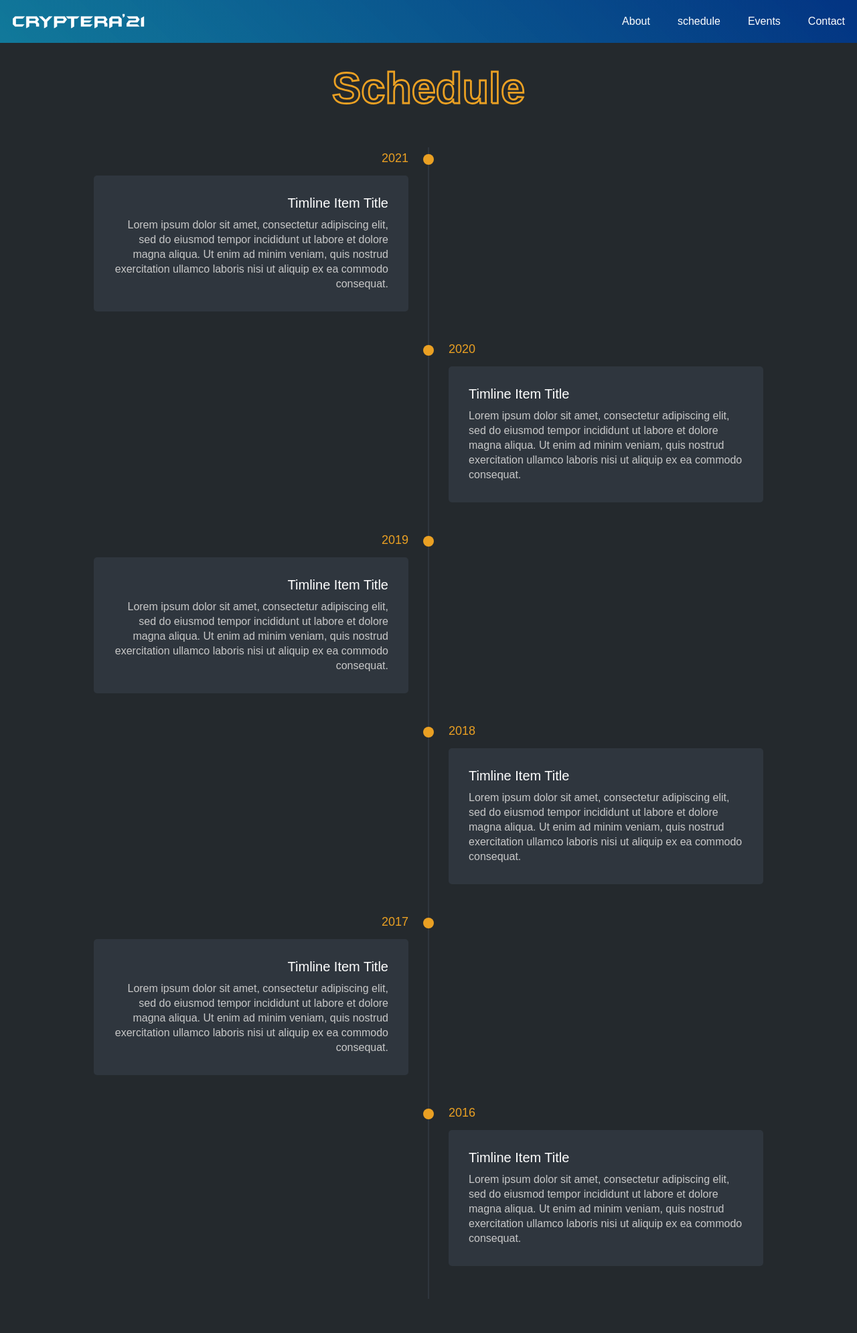
After one commit to SamarpanKarra/cryptra, a PHP site: page /timeline.html in a window 1280 px wide. The commit adds this page. Shown: the whole page at 67% size. Run offline with PHP 8.4, Linux system fonts and the light colour scheme.

Commit message:
timeline

```diff
--- a/events.html
+++ b/events.html
@@ -22,8 +22,8 @@
                     <i class="fa fa-times"></i>
                 </div>
                 <li><a href="#">About</a></li>
-                <li><a href="#">schedule</a></li>
-                <li><a href="#">Events</a></li>
+                <li><a href="timeline.html">schedule</a></li>
+                <li><a href="events.html">Events</a></li>
                 <li><a href="#">Contact</a></li>
             </ul>
             <div class="icon menu-btn">
--- a/style.css
+++ b/style.css
@@ -9,7 +9,7 @@
   box-sizing: border-box;
 }
 body{
-  font-family:'Montserrat', sans-serif;;
+  font-family:'Montserrat', sans-serif;
 }
 .navbar{
   position: fixed;
@@ -82,6 +82,15 @@ body{
   z-index: 5;
   object-fit: fill;
 }
+#preload video{
+  width: 100%;
+  height: 100%;
+  top: 0%;
+  left: 0%;
+  z-index: 9999;
+  object-fit: fill;
+  position: fixed;
+}
 /*--------------events--------------*/
 #event{
   background:#021841;
@@ -97,9 +106,9 @@ body{
 }
 svg text{
   stroke: #0ce9c4;
-  font-size: 90px;
+  font-size: 70px;
   font-weight: 700;
-  stroke-width: 5;
+  stroke-width: 3;
   animation: textAnimate 5s infinite alternate;
 }
 @keyframes textAnimate{
@@ -204,7 +213,119 @@ svg text{
   border: 1px solid #ffffff;
   color: #ffffff;
 }
+
+
+/* *{
+	margin: 0;
+	padding: 0;
+	box-sizing: border-box;
+} */
+#svg{
+	margin-bottom: -400px;
+	margin-top: -40px;
+}
+#svg text{
+	font-size: 70px;
+	stroke-width: 3;
+	stroke: #eaa023;
+}
+.timeline-section{
+	background-color: #24292d ;
+	min-height: 100vh;
+	min-width: 100%;
+	padding: 100px 15px;
+}
+.timeline-items{
+	max-width: 1000px;
+	margin: auto;
+	display: flex;
+	flex-wrap: wrap;
+	position: relative;
+}
+.timeline-item::before{
+	content: '';
+	position: absolute;
+	width: 2px;
+	height: 120%;
+	background-color: #2f363e;
+	left: calc(50% - 1px);
+}
+.timeline-item{
+	margin-bottom: 40px;
+	width: 100%;
+	position: relative;
+}
+.timeline-item:last-child{
+	margin-bottom: 0;
+}
+.timeline-item:nth-child(odd){
+	padding-right: calc(50% + 30px);
+	text-align: right;
+}
+.timeline-item:nth-child(even){
+	padding-left: calc(50% + 30px);
+}
+.timeline-dot{
+	height: 16px;
+	width: 16px;
+	background-color: #eaa023;
+	position: absolute;
+	left: calc(50% - 8px);
+	border-radius: 50%;
+	top: 10px;
+}
+.timeline-date{
+	font-size: 18px;
+	color: #eaa023;
+	margin: 6px 0 15px;
+}
+.timeline-content{
+	background-color: #2f363e;
+	padding: 30px;
+	border-radius: 5px;
+}
+.timeline-content h3{
+	font-size: 20px;
+	color: #ffffff;
+	margin: 0 0 10px;
+	text-transform: capitalize;
+	font-weight: 500;
+}
+.timeline-content p{
+	color: #c8c8c8;
+	font-size: 16px;
+	font-weight: 300;
+	line-height: 22px;
+}
+
+@media(max-width: 600px){
+
+	#svg{
+		margin-bottom: -250px;
+	}
+	#svg text{
+		font-size: 100px;
+	}
+	.timeline-item::before{
+		left: 7px;
+	}
+	.timeline-item:nth-child(odd){
+		padding-right: 0;
+		text-align: left;
+	}
+	.timeline-item:nth-child(odd),
+	.timeline-item:nth-child(even){
+		padding-left: 37px;
+	}
+	.timeline-dot{
+		left: 0;
+	}
+
+}
 @media (max-width:600px){
+  .containerr{
+    margin-top: -30px;
+  }
   .containerr .card{
     flex-direction: column;
     max-width: 350px;
@@ -241,7 +362,7 @@ svg text{
   }
 }
 @media (max-width:600px){
-  .navbar  .logo img{
+  .navbar .logo img{
     width: 35%;
     margin-left: 5%;
   }
@@ -284,8 +405,8 @@ svg text{
     text-align: center;
   }
   svg{
-    margin-bottom: 20px;
-    margin-top: -200px;
+    margin-bottom: 0px;
+    margin-top: -300px;
   }
   svg text{
     font-size: 200px;
--- /dev/null
+++ b/timeline.html
@@ -0,0 +1,92 @@
+<!DOCTYPE html>
+<html  lang="en">
+<head>
+	<title>TIMELINE</title>
+	<meta charset="utf-8">
+	<meta name="viewpoint" content="width=device-width, intial-scale=1">
+	<link rel="stylesheet" href="style.css">
+	<link rel="stylesheet" href="https://cdnjs.cloudflare.com/ajax/libs/font-awesome/4.7.0/css/font-awesome.min.css">
+
+</head>
+<body>
+	<div class="event">
+		<nav class="navbar">
+			<div class="content">
+				<div class="logo">
+					<a href="index.html"><img src="./Web-elemetns-20210829T064749Z-001/Web-elemetns/cryptera_21-white.png" alt=""></a>
+				</div>
+				<ul class="menu-list">
+					<div class="icon cancel-btn">
+						<i class="fa fa-times"></i>
+					</div>
+					<li><a href="#">About</a></li>
+					<li><a href="timeline.html">schedule</a></li>
+					<li><a href="events.html">Events</a></li>
+					<li><a href="#">Contact</a></li>
+				</ul>
+				<div class="icon menu-btn">
+					<i class="fa fa-bars"></i>
+				</div>
+			</div>
+		</nav>
+		<div class="timeline-section">
+			<svg id="svg" viewBox="0 0 1350 600">
+				<text x="50%" y="17%" fill="transparent" text-anchor="middle">
+					Schedule
+				</text>
+			</svg>
+			<div class="timeline-items">
+				<div class="timeline-item">
+					<div class="timeline-dot"></div>
+					<div class="timeline-date">2021</div>
+					<div class="timeline-content">
+						<h3> Timline item title</h3>
+						<p>Lorem ipsum dolor sit amet, consectetur adipiscing elit, sed do eiusmod tempor incididunt ut labore et dolore magna aliqua. Ut enim ad minim veniam, quis nostrud exercitation ullamco laboris nisi ut aliquip ex ea commodo consequat.</p>
+					</div>
+				</div>
+				<div class="timeline-item">
+					<div class="timeline-dot"></div>
+					<div class="timeline-date">2020</div>
+					<div class="timeline-content">
+						<h3> Timline item title</h3>
+						<p>Lorem ipsum dolor sit amet, consectetur adipiscing elit, sed do eiusmod tempor incididunt ut labore et dolore magna aliqua. Ut enim ad minim veniam, quis nostrud exercitation ullamco laboris nisi ut aliquip ex ea commodo consequat.</p>
+					</div>
+				</div>
+				<div class="timeline-item">
+					<div class="timeline-dot"></div>
+					<div class="timeline-date">2019</div>
+					<div class="timeline-content">
+						<h3> Timline item title</h3>
+						<p>Lorem ipsum dolor sit amet, consectetur adipiscing elit, sed do eiusmod tempor incididunt ut labore et dolore magna aliqua. Ut enim ad minim veniam, quis nostrud exercitation ullamco laboris nisi ut aliquip ex ea commodo consequat.</p>
+					</div>
+				</div>
+				<div class="timeline-item">
+					<div class="timeline-dot"></div>
+					<div class="timeline-date">2018</div>
+					<div class="timeline-content">
+						<h3> Timline item title</h3>
+						<p>Lorem ipsum dolor sit amet, consectetur adipiscing elit, sed do eiusmod tempor incididunt ut labore et dolore magna aliqua. Ut enim ad minim veniam, quis nostrud exercitation ullamco laboris nisi ut aliquip ex ea commodo consequat.</p>
+					</div>
+				</div>
+				<div class="timeline-item">
+					<div class="timeline-dot"></div>
+					<div class="timeline-date">2017</div>
+					<div class="timeline-content">
+						<h3> Timline item title</h3>
+						<p>Lorem ipsum dolor sit amet, consectetur adipiscing elit, sed do eiusmod tempor incididunt ut labore et dolore magna aliqua. Ut enim ad minim veniam, quis nostrud exercitation ullamco laboris nisi ut aliquip ex ea commodo consequat.</p>
+					</div>
+				</div>
+				<div class="timeline-item">
+					<div class="timeline-dot"></div>
+					<div class="timeline-date">2016</div>
+					<div class="timeline-content">
+						<h3> Timline item title</h3>
+						<p>Lorem ipsum dolor sit amet, consectetur adipiscing elit, sed do eiusmod tempor incididunt ut labore et dolore magna aliqua. Ut enim ad minim veniam, quis nostrud exercitation ullamco laboris nisi ut aliquip ex ea commodo consequat.</p>
+					</div>
+				</div>
+			</div>
+		</div>
+	</div>
+    <script src="script.js"></script>
+</body>
+</html>
```
Also changed, not shown: index.html (+7 -2 lines), script.js (line endings or trailing spaces), 1 other file.
